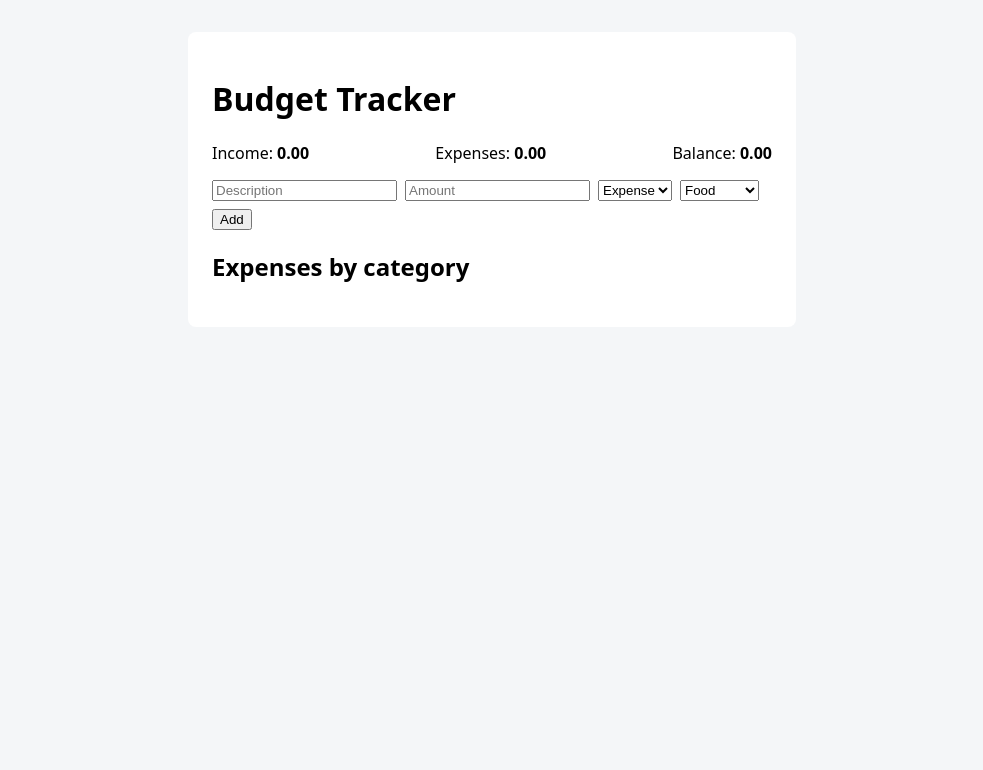
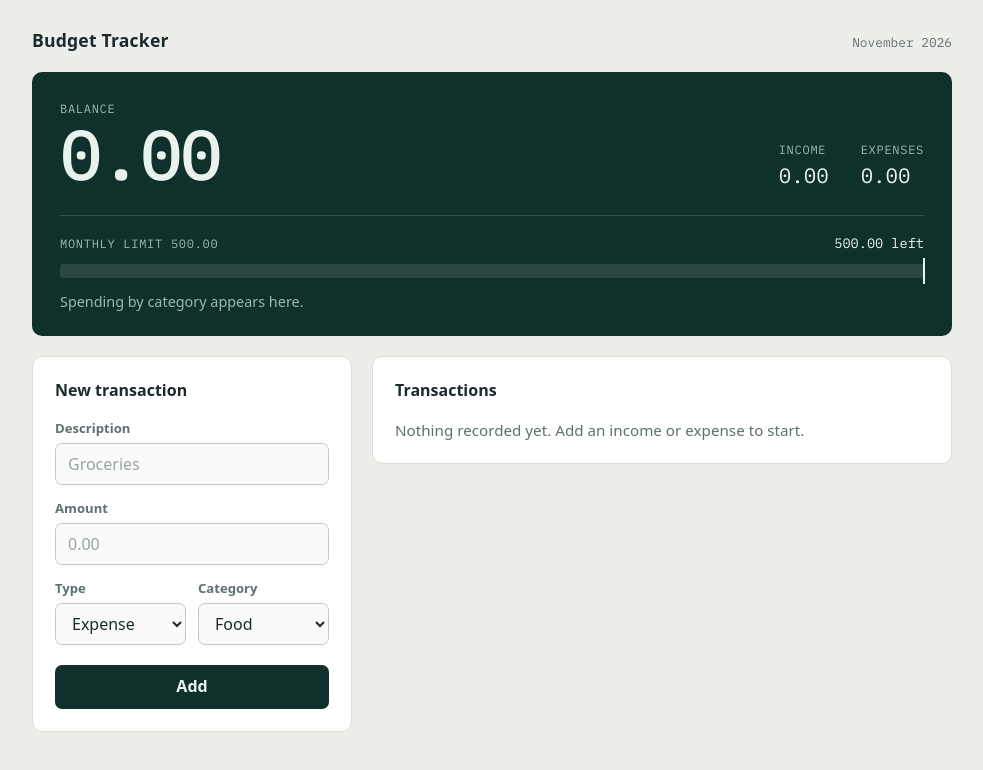
Before and after one commit to berired/budget-tracker-cicd, a React (Vite) app: page / in a window 1280 px wide. Shown: the top 770 px of the page, without its empty margins (148-1131 px from the left). Built offline with nearby package versions, Linux system fonts and the light colour scheme.

Commit message:
Redesign UI: category spending bar, clearer form and transaction list

```diff
--- a/package.json
+++ b/package.json
@@ -11,6 +11,8 @@
     "coverage": "vitest run --coverage"
   },
   "dependencies": {
+    "@fontsource-variable/bricolage-grotesque": "^5.3.0",
+    "@fontsource/ibm-plex-mono": "^5.3.0",
     "react": "^18.3.1",
     "react-dom": "^18.3.1"
   },
--- a/src/App.jsx
+++ b/src/App.jsx
@@ -9,6 +9,18 @@ import {
 
 const STORAGE_KEY = 'budget-tracker:transactions';
 const LIMIT = 500;
+
+const CATEGORY_COLORS = {
+  Food: '#F2B544',
+  Rent: '#7FA7E8',
+  Transport: '#5CC7B5',
+  Fun: '#E88BB0',
+  Salary: '#B9D87A',
+  Other: '#A7B2B8',
+};
+
+const fmt = (n) =>
+  n.toLocaleString('en-US', { minimumFractionDigits: 2, maximumFractionDigits: 2 });
 
 function load() {
   try {
@@ -31,6 +43,12 @@ export default function App() {
   const byCategory = expensesByCategory(transactions);
   const over = isOverBudget(transactions, LIMIT);
 
+  // The bar is scaled to the limit, or to total spending once spending passes it.
+  const scale = Math.max(LIMIT, summary.expenses);
+  const segments = Object.entries(byCategory);
+  const limitAt = (LIMIT / scale) * 100;
+  const left = LIMIT - summary.expenses;
+
   function submit(e) {
     e.preventDefault();
     try {
@@ -46,58 +64,154 @@ export default function App() {
     setTransactions(transactions.filter((_, i) => i !== index));
   }
 
+  const rows = transactions.map((t, index) => ({ t, index })).reverse();
+
   return (
-    <main className="app">
+    <div className="page">
+      <header className="top">
         <h1>Budget Tracker</h1>
+        <p className="month">
+          {new Date().toLocaleDateString('en-US', { month: 'long', year: 'numeric' })}
+        </p>
+      </header>
 
-      <section className="summary">
-        <div>Income: <strong data-testid="income">{summary.income.toFixed(2)}</strong></div>
-        <div>Expenses: <strong data-testid="expenses">{summary.expenses.toFixed(2)}</strong></div>
-        <div>Balance: <strong data-testid="balance">{summary.balance.toFixed(2)}</strong></div>
+      <section className="hero" aria-label="Summary">
+        <div className="hero-main">
+          <p className="label">Balance</p>
+          <p className={`balance${summary.balance < 0 ? ' negative' : ''}`}>
+            <span data-testid="balance">{fmt(summary.balance)}</span>
+          </p>
+        </div>
+        <dl className="hero-side">
+          <div>
+            <dt>Income</dt>
+            <dd data-testid="income">{fmt(summary.income)}</dd>
+          </div>
+          <div>
+            <dt>Expenses</dt>
+            <dd data-testid="expenses">{fmt(summary.expenses)}</dd>
+          </div>
+        </dl>
+
+        <div className="meter">
+          <div className="meter-head">
+            <p className="label">Monthly limit {fmt(LIMIT)}</p>
+            {over ? (
+              <p role="alert" className="over">
+                Over budget by {fmt(-left)}
+              </p>
+            ) : (
+              <p className="left">{fmt(left)} left</p>
+            )}
+          </div>
+          <div
+            className="bar"
+            role="img"
+            aria-label={`Spent ${fmt(summary.expenses)} of ${fmt(LIMIT)} limit`}
+          >
+            {segments.map(([category, value]) => (
+              <span
+                key={category}
+                className="seg"
+                style={{ width: `${(value / scale) * 100}%`, background: CATEGORY_COLORS[category] }}
+              />
+            ))}
+            <span className="notch" style={{ left: `${limitAt}%` }} />
+          </div>
+          {segments.length > 0 ? (
+            <ul className="legend">
+              {segments.map(([category, value]) => (
+                <li key={category}>
+                  <span className="dot" style={{ background: CATEGORY_COLORS[category] }} />
+                  {category}
+                  <span className="num">{fmt(value)}</span>
+                </li>
+              ))}
+            </ul>
+          ) : (
+            <p className="hint">Spending by category appears here.</p>
+          )}
+        </div>
       </section>
-      {over && <p role="alert" className="warn">Over budget limit of {LIMIT}!</p>}
 
-      <form onSubmit={submit}>
+      <main className="grid">
+        <section className="card" aria-labelledby="new-title">
+          <h2 id="new-title">New transaction</h2>
+          <form onSubmit={submit} noValidate>
+            <label htmlFor="description">Description</label>
             <input
-          aria-label="Description"
-          placeholder="Description"
+              id="description"
               value={form.description}
+              placeholder="Groceries"
               onChange={(e) => setForm({ ...form, description: e.target.value })}
             />
+
+            <label htmlFor="amount">Amount</label>
             <input
-          aria-label="Amount"
-          placeholder="Amount"
+              id="amount"
+              inputMode="decimal"
               value={form.amount}
+              placeholder="0.00"
               onChange={(e) => setForm({ ...form, amount: e.target.value })}
             />
-        <select aria-label="Type" value={form.type} onChange={(e) => setForm({ ...form, type: e.target.value })}>
+
+            <div className="pair">
+              <div>
+                <label htmlFor="type">Type</label>
+                <select id="type" value={form.type} onChange={(e) => setForm({ ...form, type: e.target.value })}>
                   <option value="expense">Expense</option>
                   <option value="income">Income</option>
                 </select>
+              </div>
+              <div>
+                <label htmlFor="category">Category</label>
                 <select
-          aria-label="Category"
+                  id="category"
                   value={form.category}
                   onChange={(e) => setForm({ ...form, category: e.target.value })}
                 >
-          {CATEGORIES.map((c) => <option key={c}>{c}</option>)}
+                  {CATEGORIES.map((c) => (
+                    <option key={c}>{c}</option>
+                  ))}
                 </select>
-        <button type="submit">Add</button>
+              </div>
+            </div>
+
+            {error && (
+              <p role="alert" className="error">
+                {error}
+              </p>
+            )}
+            <button type="submit" className="primary">Add</button>
           </form>
-      {error && <p role="alert" className="error">{error}</p>}
+        </section>
 
-      <ul>
-        {transactions.map((t, i) => (
-          <li key={`${t.description}-${i}`}>
-            {t.description} ({t.category}) {t.type === 'income' ? '+' : '-'}{t.amount.toFixed(2)}
-            <button onClick={() => remove(i)} aria-label={`Delete ${t.description}`}>x</button>
+        <section className="card" aria-labelledby="list-title">
+          <h2 id="list-title">Transactions</h2>
+          {rows.length === 0 ? (
+            <p className="empty">Nothing recorded yet. Add an income or expense to start.</p>
+          ) : (
+            <ul className="rows">
+              {rows.map(({ t, index }) => (
+                <li key={`${t.description}-${index}`}>
+                  <span className="dot" style={{ background: CATEGORY_COLORS[t.category] }} />
+                  <span className="desc">
+                    {t.description}
+                    <small>{t.category}</small>
+                  </span>
+                  <span className={`amt ${t.type}`}>
+                    {t.type === 'income' ? '+' : '−'}
+                    {fmt(t.amount)}
+                  </span>
+                  <button className="del" onClick={() => remove(index)} aria-label={`Delete ${t.description}`}>
+                    ×
+                  </button>
                 </li>
               ))}
             </ul>
-
-      <h2>Expenses by category</h2>
-      <ul>
-        {Object.entries(byCategory).map(([c, v]) => <li key={c}>{c}: {v.toFixed(2)}</li>)}
-      </ul>
+          )}
+        </section>
       </main>
+    </div>
   );
 }
--- a/src/main.jsx
+++ b/src/main.jsx
@@ -1,6 +1,9 @@
 import React from 'react';
 import { createRoot } from 'react-dom/client';
 import App from './App.jsx';
+import '@fontsource-variable/bricolage-grotesque';
+import '@fontsource/ibm-plex-mono/400.css';
+import '@fontsource/ibm-plex-mono/500.css';
 import './styles.css';
 
 createRoot(document.getElementById('root')).render(<App />);
--- a/src/styles.css
+++ b/src/styles.css
@@ -1,6 +1,169 @@
-body { font-family: system-ui, sans-serif; background: #f4f6f8; margin: 0; }
-.app { max-width: 560px; margin: 2rem auto; padding: 1.5rem; background: #fff; border-radius: 8px; }
-.summary { display: flex; justify-content: space-between; margin-bottom: 1rem; }
-form { display: flex; gap: .5rem; flex-wrap: wrap; margin: 1rem 0; }
-.error, .warn { color: #b00020; }
-li button { margin-left: .5rem; }
+:root {
+  --paper: #eceee9;
+  --surface: #ffffff;
+  --ink: #1b2a2f;
+  --muted: #5f6f72;
+  --line: #d9ddd6;
+  --hero: #10302c;
+  --hero-ink: #eaf2ee;
+  --hero-muted: #9db8b0;
+  --income: #1f7a52;
+  --over: #b3361f;
+  --over-on-dark: #ff9a82;
+  --radius: 10px;
+  --mono: 'IBM Plex Mono', ui-monospace, 'SFMono-Regular', Menlo, monospace;
+}
+
+* { box-sizing: border-box; }
+
+body {
+  margin: 0;
+  background: var(--paper);
+  color: var(--ink);
+  font-family: 'Bricolage Grotesque Variable', system-ui, sans-serif;
+  font-size: 16px;
+  line-height: 1.45;
+}
+
+h1, h2, p, dl, dd, ul { margin: 0; padding: 0; }
+ul { list-style: none; }
+
+:focus-visible { outline: 2px solid #2f6fed; outline-offset: 2px; }
+
+.page { max-width: 960px; margin: 0 auto; padding: 28px 20px 56px; }
+
+.top { display: flex; justify-content: space-between; align-items: baseline; margin-bottom: 18px; }
+.top h1 { font-size: 1.1rem; font-weight: 700; letter-spacing: 0.01em; }
+.month { font-family: var(--mono); font-size: 0.8rem; color: var(--muted); }
+
+/* ---------- hero ---------- */
+.hero {
+  background: var(--hero);
+  color: var(--hero-ink);
+  border-radius: var(--radius);
+  padding: 28px 28px 24px;
+  display: grid;
+  grid-template-columns: 1fr auto;
+  gap: 24px 40px;
+  align-items: end;
+}
+
+.label { font-family: var(--mono); font-size: 0.75rem; letter-spacing: 0.06em; text-transform: uppercase; color: var(--hero-muted); }
+
+.balance {
+  font-family: var(--mono);
+  font-weight: 500;
+  font-size: clamp(2.6rem, 8vw, 4.4rem);
+  line-height: 1.05;
+  letter-spacing: -0.03em;
+  font-variant-numeric: tabular-nums;
+}
+.balance.negative { color: var(--over-on-dark); }
+
+.hero-side { display: flex; gap: 32px; }
+.hero-side dt { font-family: var(--mono); font-size: 0.75rem; letter-spacing: 0.06em; text-transform: uppercase; color: var(--hero-muted); }
+.hero-side dd { font-family: var(--mono); font-size: 1.3rem; font-variant-numeric: tabular-nums; margin-top: 2px; }
+
+.meter { grid-column: 1 / -1; border-top: 1px solid rgba(234, 242, 238, 0.16); padding-top: 18px; }
+.meter-head { display: flex; justify-content: space-between; align-items: baseline; margin-bottom: 10px; }
+.left { font-family: var(--mono); font-size: 0.85rem; }
+.over { font-family: var(--mono); font-size: 0.85rem; color: var(--over-on-dark); font-weight: 500; }
+
+.bar {
+  position: relative;
+  display: flex;
+  height: 14px;
+  background: rgba(234, 242, 238, 0.12);
+  border-radius: 3px;
+  overflow: visible;
+}
+.seg { height: 100%; min-width: 2px; transition: width 0.45s cubic-bezier(0.2, 0.7, 0.2, 1); }
+.seg:first-child { border-radius: 3px 0 0 3px; }
+.seg + .seg { margin-left: 2px; }
+.notch {
+  position: absolute;
+  top: -6px;
+  bottom: -6px;
+  width: 2px;
+  margin-left: -1px;
+  background: var(--hero-ink);
+  transition: left 0.45s cubic-bezier(0.2, 0.7, 0.2, 1);
+}
+
+.legend { display: flex; flex-wrap: wrap; gap: 6px 22px; margin-top: 14px; font-size: 0.9rem; }
+.legend li { display: flex; align-items: center; gap: 8px; }
+.legend .num { font-family: var(--mono); font-size: 0.82rem; color: var(--hero-muted); }
+.hint { margin-top: 14px; font-size: 0.9rem; color: var(--hero-muted); }
+
+.dot { width: 9px; height: 9px; border-radius: 50%; flex: none; }
+
+/* ---------- cards ---------- */
+.grid { display: grid; grid-template-columns: 320px 1fr; gap: 20px; margin-top: 20px; align-items: start; }
+
+.card { background: var(--surface); border: 1px solid var(--line); border-radius: var(--radius); padding: 22px; }
+.card h2 { font-size: 1rem; font-weight: 700; margin-bottom: 16px; }
+
+form label { display: block; font-size: 0.82rem; font-weight: 600; color: var(--muted); margin: 14px 0 5px; }
+form label:first-child { margin-top: 0; }
+
+input, select {
+  width: 100%;
+  height: 42px;
+  padding: 0 12px;
+  font: inherit;
+  color: var(--ink);
+  background: #fafbf9;
+  border: 1px solid #c4cac2;
+  border-radius: 7px;
+}
+input::placeholder { color: #98a3a3; }
+.pair { display: grid; grid-template-columns: 1fr 1fr; gap: 12px; margin-top: 14px; }
+.pair label { margin-top: 0; }
+.grid > *, .hero > * { min-width: 0; }
+
+.error { margin-top: 14px; font-size: 0.88rem; color: var(--over); font-weight: 600; }
+
+.primary {
+  width: 100%;
+  height: 44px;
+  margin-top: 20px;
+  font: inherit;
+  font-weight: 700;
+  color: var(--hero-ink);
+  background: var(--hero);
+  border: 0;
+  border-radius: 7px;
+  cursor: pointer;
+}
+.primary:hover { background: #17463f; }
+
+/* ---------- list ---------- */
+.empty { color: var(--muted); font-size: 0.95rem; }
+
+.rows li { display: flex; align-items: center; gap: 12px; padding: 12px 0; border-top: 1px solid var(--line); }
+.rows li:first-child { border-top: 0; padding-top: 0; }
+.desc { flex: 1; min-width: 0; display: flex; flex-direction: column; font-weight: 600; overflow-wrap: anywhere; }
+.desc small { font-family: var(--mono); font-weight: 400; font-size: 0.74rem; color: var(--muted); }
+.amt { font-family: var(--mono); font-variant-numeric: tabular-nums; font-size: 0.95rem; }
+.amt.income { color: var(--income); }
+
+.del {
+  width: 32px; height: 32px;
+  font-size: 1.2rem; line-height: 1;
+  color: var(--muted);
+  background: transparent;
+  border: 0;
+  border-radius: 6px;
+  cursor: pointer;
+}
+.del:hover { background: #eef0eb; color: var(--over); }
+
+/* ---------- responsive ---------- */
+@media (max-width: 760px) {
+  .hero { grid-template-columns: 1fr; padding: 22px 20px; }
+  .grid { grid-template-columns: 1fr; }
+}
+
+@media (prefers-reduced-motion: reduce) {
+  .seg, .notch { transition: none; }
+}
```
Also changed, not shown: 2 other files (tests, documents, lock files or other folders). Lines whose indentation alone changed are shown as unchanged.
